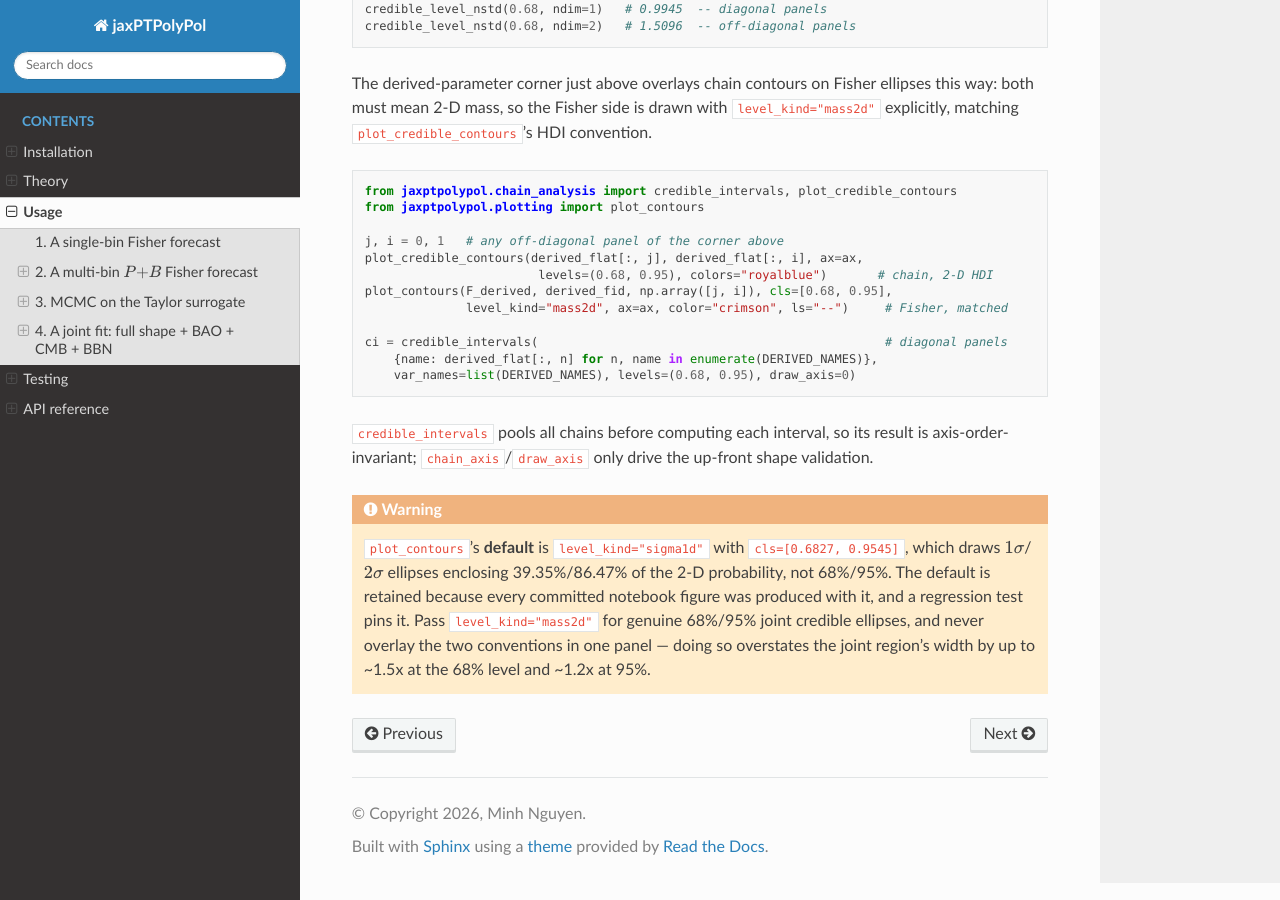
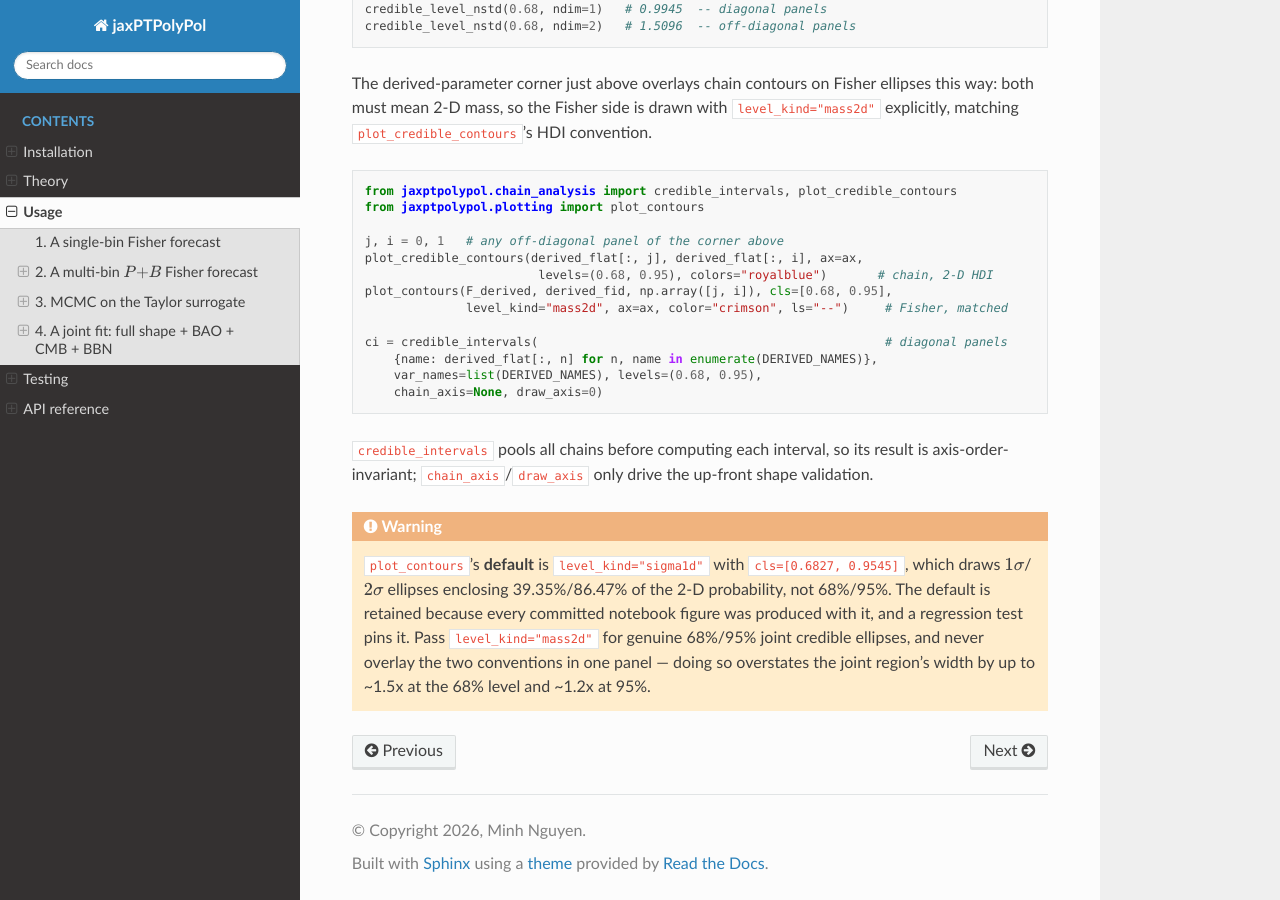
Before and after one commit to MinhMPA/jaxPTPolyPol, a Sphinx documentation site: the page built from docs/source/usage.md, in a window 1280 px wide and 900 px high, scrolled down 11723 px. Built offline with Sphinx 7.4.7 and the Read the Docs theme 3.1.0, drawn with Linux system fonts in a browser that asks for light colours.

Commit message:
fix(notebooks,docs): pass chain_axis=None to credible_intervals for 1-D columns
The shipped default is chain_axis=0, draw_axis=1, which requires >= 2
dimensions. The 4 joint-MCMC notebooks (and usage.md) pass a flat 1-D
column (cosmo_flat[:, n] / derived_flat[:, n]) with only draw_axis=0 set,
so credible_intervals raised ValueError at runtime on all 9 call sites
(8 notebook cells + 1 doc snippet).

Fix the call sites, not the module default (reverting the default would
break the existing 2-D (chain, draw) tests). Notebooks patched via the
structure-preserving harness (.superpowers/sdd/.../patch_nb.py); all 4
verified structurally byte-identical to HEAD (cell count/ids/types/exec
counts/outputs/metadata unchanged).

````diff
--- a/docs/source/usage.md
+++ b/docs/source/usage.md
@@ -639,7 +639,8 @@ plot_contours(F_derived, derived_fid, np.array([j, i]), cls=[0.68, 0.95],
 
 ci = credible_intervals(                                                # diagonal panels
     {name: derived_flat[:, n] for n, name in enumerate(DERIVED_NAMES)},
-    var_names=list(DERIVED_NAMES), levels=(0.68, 0.95), draw_axis=0)
+    var_names=list(DERIVED_NAMES), levels=(0.68, 0.95),
+    chain_axis=None, draw_axis=0)
 ```
 
 `credible_intervals` pools all chains before computing each interval, so its result is
````
Also changed, not shown: 4 other files.
